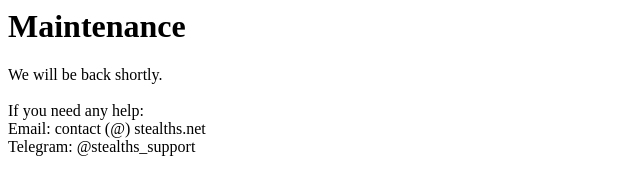
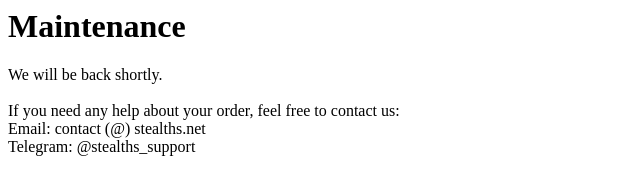
Before and after one commit to stealthsnet/stealthsnet.github.io, a plain HTML site: page index.html in a window 1280 px wide. Shown: the whole page, without its empty margins (0-640 px from the left). Drawn offline with Linux system fonts and the light colour scheme.

Commit message:
Update index.html

```diff
--- a/index.html
+++ b/index.html
@@ -1 +1 @@
-<h1>Maintenance</h1>We will be back shortly.<br><br>If you need any help:<br>Email: contact (@) stealths.net<br>Telegram: @stealths_support
+<h1>Maintenance</h1>We will be back shortly.<br><br>If you need any help about your order, feel free to contact us:<br>Email: contact (@) stealths.net<br>Telegram: @stealths_support
```
